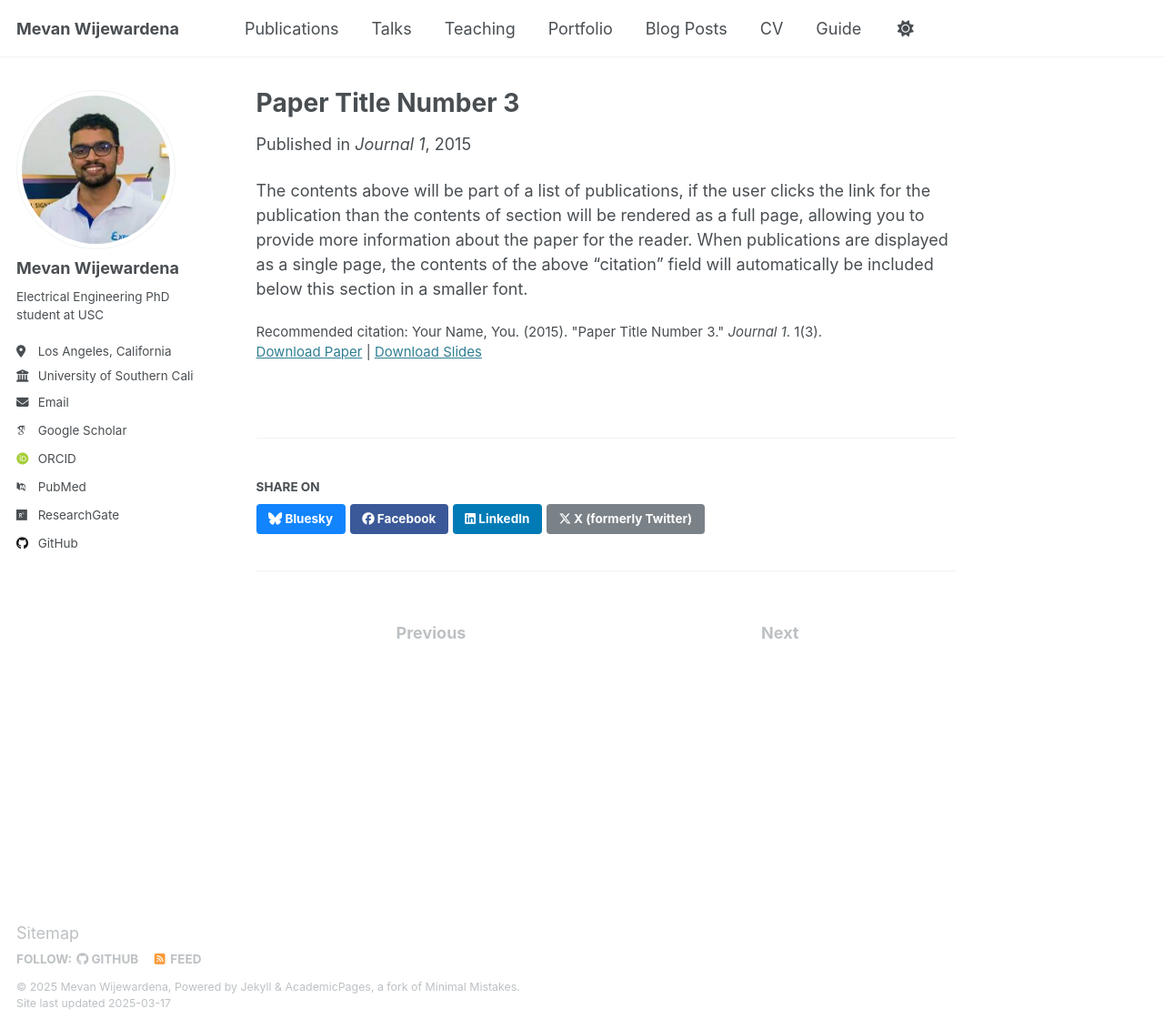
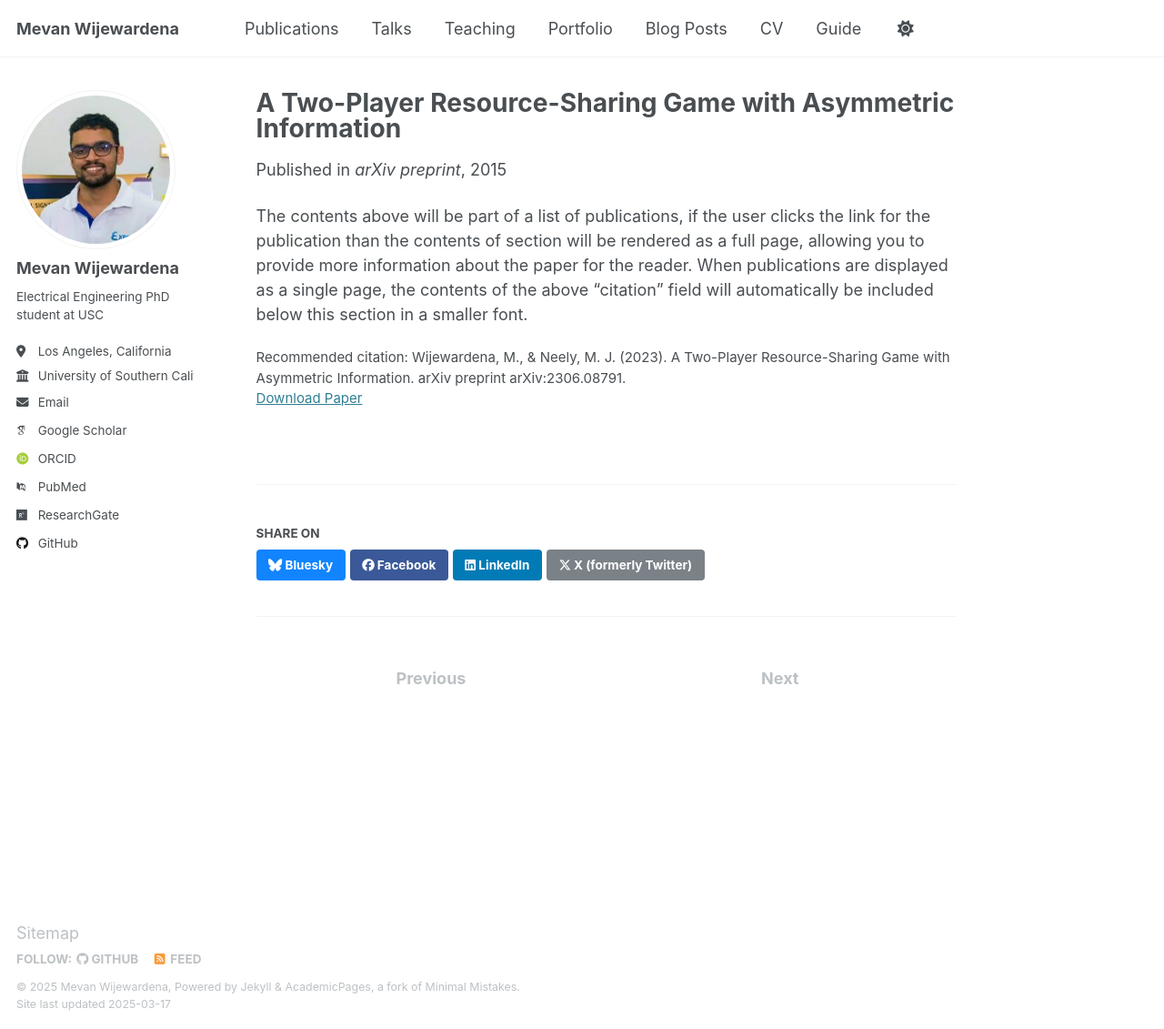
Before and after one commit to mevanwijewardena/mevanwijewardena.github.io, a Jekyll site: the page built from _publications/2015-10-01-paper-title-number-3.md, in a window 1280 px wide and 1131 px high. Shown: the whole window at 91% size. Built offline with Jekyll 4.4.1, drawn with Linux system fonts in a browser that asks for light colours; some web fonts are replaced.

Commit message:
Update 2015-10-01-paper-title-number-3.md

```diff
--- a/_publications/2015-10-01-paper-title-number-3.md
+++ b/_publications/2015-10-01-paper-title-number-3.md
@@ -1,14 +1,13 @@
 ---
-title: "Paper Title Number 3"
+title: "A Two-Player Resource-Sharing Game with Asymmetric Information"
 collection: publications
-category: manuscripts
+category: reports
 permalink: /publication/2015-10-01-paper-title-number-3
-excerpt: 'This paper is about the number 3. The number 4 is left for future work.'
+excerpt: 'This report explores a two-player resource sharing game, where the players have asymmetric information regarding the rewards brought by the resources..'
 date: 2015-10-01
-venue: 'Journal 1'
-slidesurl: 'http://academicpages.github.io/files/slides3.pdf'
-paperurl: 'http://academicpages.github.io/files/paper3.pdf'
-citation: 'Your Name, You. (2015). &quot;Paper Title Number 3.&quot; <i>Journal 1</i>. 1(3).'
+venue: 'arXiv preprint'
+paperurl: 'http://academicpages.github.io/files/paper4.pdf'
+citation: 'Wijewardena, M., & Neely, M. J. (2023). A Two-Player Resource-Sharing Game with Asymmetric Information. arXiv preprint arXiv:2306.08791.'
 ---
 
 The contents above will be part of a list of publications, if the user clicks the link for the publication than the contents of section will be rendered as a full page, allowing you to provide more information about the paper for the reader. When publications are displayed as a single page, the contents of the above "citation" field will automatically be included below this section in a smaller font.
```
